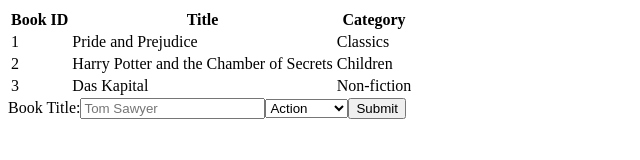
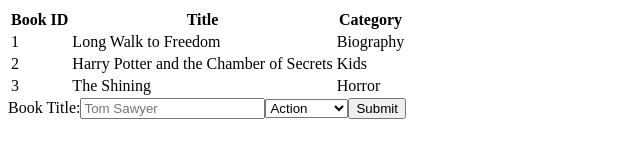
Before and after one commit to Joseph-Burke/Bookstore, a React (Create React App) app: page / in a window 1280 px wide. Shown: the top 160 px of the page, without its empty margins (0-640 px from the left). Built offline with nearby package versions, Linux system fonts and the light colour scheme.

Commit message:
Change seed books so they have eligible categories

```diff
--- a/src/index.js
+++ b/src/index.js
@@ -9,18 +9,18 @@
   books: [
     {
       id: 1,
-      title: "Pride and Prejudice",
-      category: "Classics"
+      title: "Long Walk to Freedom",
+      category: "Biography"
     },
     {
       id: 2,
       title: "Harry Potter and the Chamber of Secrets",
-      category: "Children"
+      category: "Kids"
     },
     {
       id: 3,
-      title: "Das Kapital",
-      category: "Non-fiction"
+      title: "The Shining",
+      category: "Horror"
     }
   ]
 };
```
